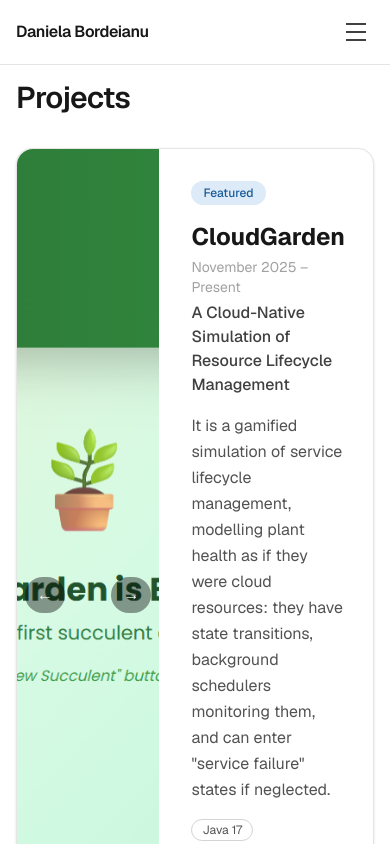
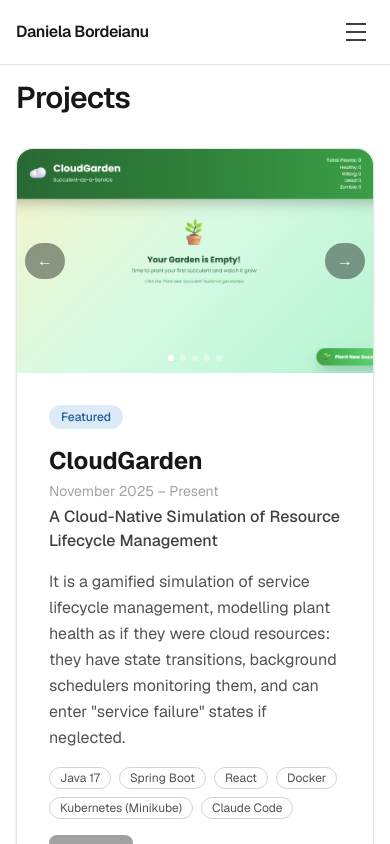
Before and after one commit to DBordeianu1/personal-site, a Next.js app: page /projects in a window 390 px wide. Shown: the top 844 px of the page. Built offline with nearby package versions, Linux system fonts and the light colour scheme.

Commit message:
fix: awards's photos now adapted to vertical orientation

```diff
--- a/components/ProjectsSection/index.tsx
+++ b/components/ProjectsSection/index.tsx
@@ -19,13 +19,13 @@ function Slideshow({ images }: { images: string[] }) {
   const next = () => setIdx((i) => (i + 1) % images.length);
 
   return (
-    <div className="relative w-2/5 shrink-0 overflow-hidden rounded-l-2xl">
+    <div className="relative h-56 w-full overflow-hidden rounded-t-2xl sm:h-auto sm:w-2/5 sm:shrink-0 sm:rounded-t-none sm:rounded-l-2xl">
       <Image
         src={images[idx]}
         fill
         alt={`Screenshot ${idx + 1}`}
         className="object-cover"
-        sizes="40vw"
+        sizes="(max-width: 640px) 100vw, 40vw"
         unoptimized={images[idx].endsWith(".png")}
       />
       {images.length > 1 && (
@@ -144,7 +144,7 @@ export function ProjectsSection({ projects }: Props) {
           style={REVEAL_STYLE}
           className="rounded-2xl border border-neutral-200 bg-white shadow-sm transition duration-200 ease-out hover:-translate-y-1 hover:shadow-md"
         >
-          <div className={`flex items-stretch ${featured.imageSrc ? "min-h-[300px]" : ""}`}>
+          <div className={`flex flex-col sm:flex-row sm:items-stretch ${featured.imageSrc ? "sm:min-h-[300px]" : ""}`}>
             {(featured.images ?? (featured.imageSrc ? [featured.imageSrc] : null)) && (
               <Slideshow images={featured.images ?? [featured.imageSrc!]} />
             )}
```
